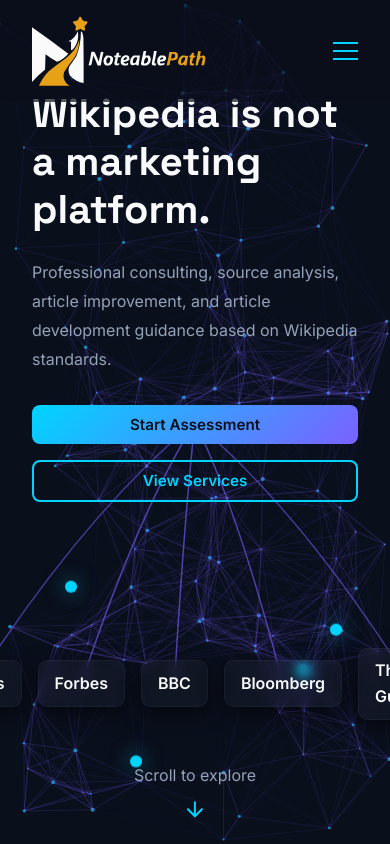
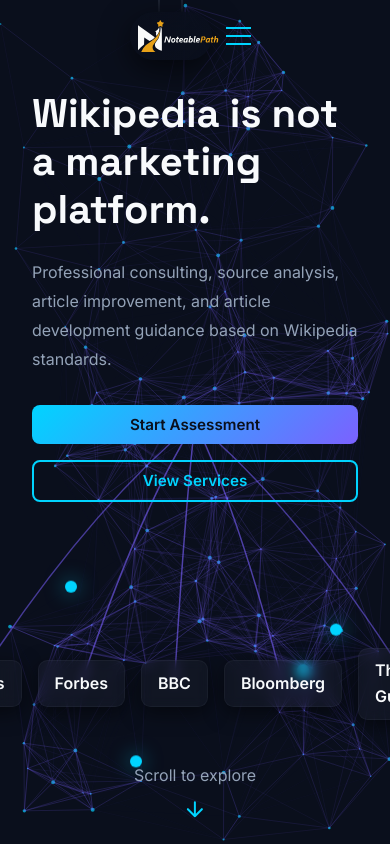
Before and after one commit to StrongNationDev/NotablePath, a plain HTML site: page index.html in a window 390 px wide. Shown: the top 844 px of the page. Drawn offline with Linux system fonts and the light colour scheme; animation ran at ten frames a second.

Commit message:
Polish navbar, add favicon, adjust styles

```diff
--- a/css/style.css
+++ b/css/style.css
@@ -109,36 +109,70 @@ h1, h2, h3, h4, h5, h6 {
 
 .navbar {
     position: fixed;
-    top: 0;
+    top: 12px;
     left: 0;
     right: 0;
     z-index: 1000;
-    background: rgba(10, 15, 28, 0.7);
-    backdrop-filter: blur(0px);
-    transition: all 0.3s ease;
-    padding: 1rem 0;
+    display: flex;
+    justify-content: center;
+    pointer-events: none;
 }
 
-.navbar.scrolled {
-    background: rgba(10, 15, 28, 0.95);
-    backdrop-filter: blur(10px);
-    box-shadow: 0 10px 30px rgba(0, 0, 0, 0.3);
+.navbar.scrolled .navbar-inner {
+    box-shadow: 0 18px 40px rgba(0, 0, 0, 0.45);
 }
+
+@keyframes navbarEntrance {
+    from { transform: translateY(-20px) scale(0.98); opacity: 0; }
+    to { transform: translateY(0) scale(1); opacity: 1; }
+}
+
+.navbar-inner {
+    pointer-events: auto;
+    position: relative;
+    background: linear-gradient(135deg, rgba(10,15,28,0.6), rgba(10,15,28,0.85));
+    backdrop-filter: blur(12px);
+    padding: 0.4rem 1rem;
+    border-radius: 80px;
+    box-shadow: 0 10px 30px rgba(0, 0, 0, 0.6);
+    transition: transform 0.35s ease, box-shadow 0.35s ease;
+    display: flex;
+    align-items: center;
+    gap: 1rem;
+    width: 100%;
+    /* width: min(1100px, 92%); */
+    transform-origin: top center;
+    animation: navbarEntrance 800ms cubic-bezier(.2,.9,.2,1);
+}
+
+.navbar-inner:hover { transform: translateY(-4px); box-shadow: 0 20px 50px rgba(0,0,0,0.7); }
+
+.navbar-inner::before,
+.navbar-inner::after {
+    content: '';
+    position: absolute;
+    top: -18px;
+    width: 2px;
+    height: 18px;
+    background: linear-gradient(180deg, rgba(148,163,184,0.18), rgba(148,163,184,0.04));
+    border-radius: 2px;
+}
+
+.navbar-inner::before { left: 28px; }
+.navbar-inner::after { right: 28px; }
 
 .navbar-container {
     max-width: 1200px;
     margin: 0 auto;
     padding: 0 2rem;
-    display: flex;
-    justify-content: space-between;
-    align-items: center;
+    display: block;
 }
 
 .navbar-logo {
     display: flex;
     align-items: center;
     gap: 0.75rem;
-    font-size: 1.5rem;
+    font-size: 1.1rem;
     font-weight: 700;
     background: linear-gradient(135deg, #00D4FF, #7B61FF);
     -webkit-background-clip: text;
@@ -148,7 +182,7 @@ h1, h2, h3, h4, h5, h6 {
 
 .site-logo {
     width: auto;
-    height: 70px;
+    height: 32px;
     display: block;
 }
 
@@ -1160,17 +1194,15 @@ h1, h2, h3, h4, h5, h6 {
    ============================ */
 
 @media (max-width: 768px) {
-    .navbar-menu {
-        display: none;
+    .navbar-inner {
+        padding: 0.5rem;
+        gap: 0.5rem;
+        width: calc(100% - 3rem);
     }
 
-    .navbar-toggle {
-        display: flex;
-    }
-
-    .navbar-cta {
-        display: none;
-    }
+    .navbar-menu { display: none; }
+    .navbar-toggle { display: flex; }
+    .navbar-cta { display: none; }
 
     .hero-content {
         grid-template-columns: 1fr;
--- a/index.html
+++ b/index.html
@@ -9,12 +9,14 @@
     <link rel="preconnect" href="https://fonts.googleapis.com">
     <link rel="preconnect" href="https://fonts.gstatic.com" crossorigin>
     <link href="https://fonts.googleapis.com/css2?family=Inter:wght@400;500;600;700&family=Space+Grotesk:wght@600;700&display=swap" rel="stylesheet">
+    <link rel="icon" href="images/favicon.ico" type="image/svg+xml">
     <link rel="stylesheet" href="css/style.css">
 </head>
 <body>
     <!-- Navigation -->
     <nav class="navbar">
         <div class="navbar-container">
+            <div class="navbar-inner">
                 <div class="navbar-logo">
                     <img src="images/logo.svg" alt="NotablePath" class="site-logo">
                 </div>
@@ -28,6 +30,7 @@
                     <span></span>
                     <span></span>
                     <span></span>
+                </div>
             </div>
         </div>
     </nav>
```
Also changed, not shown: images/favicon.ico (added). Lines whose indentation alone changed are shown as unchanged.
